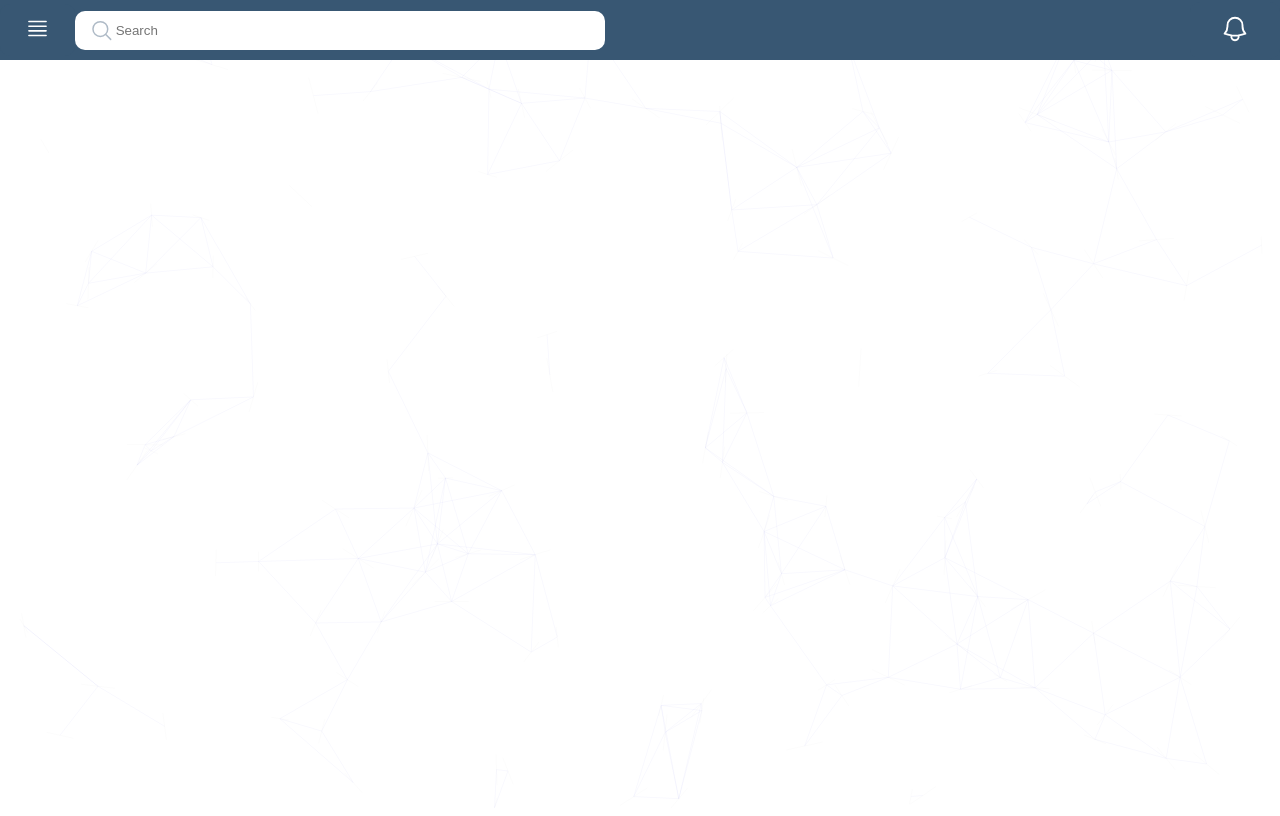
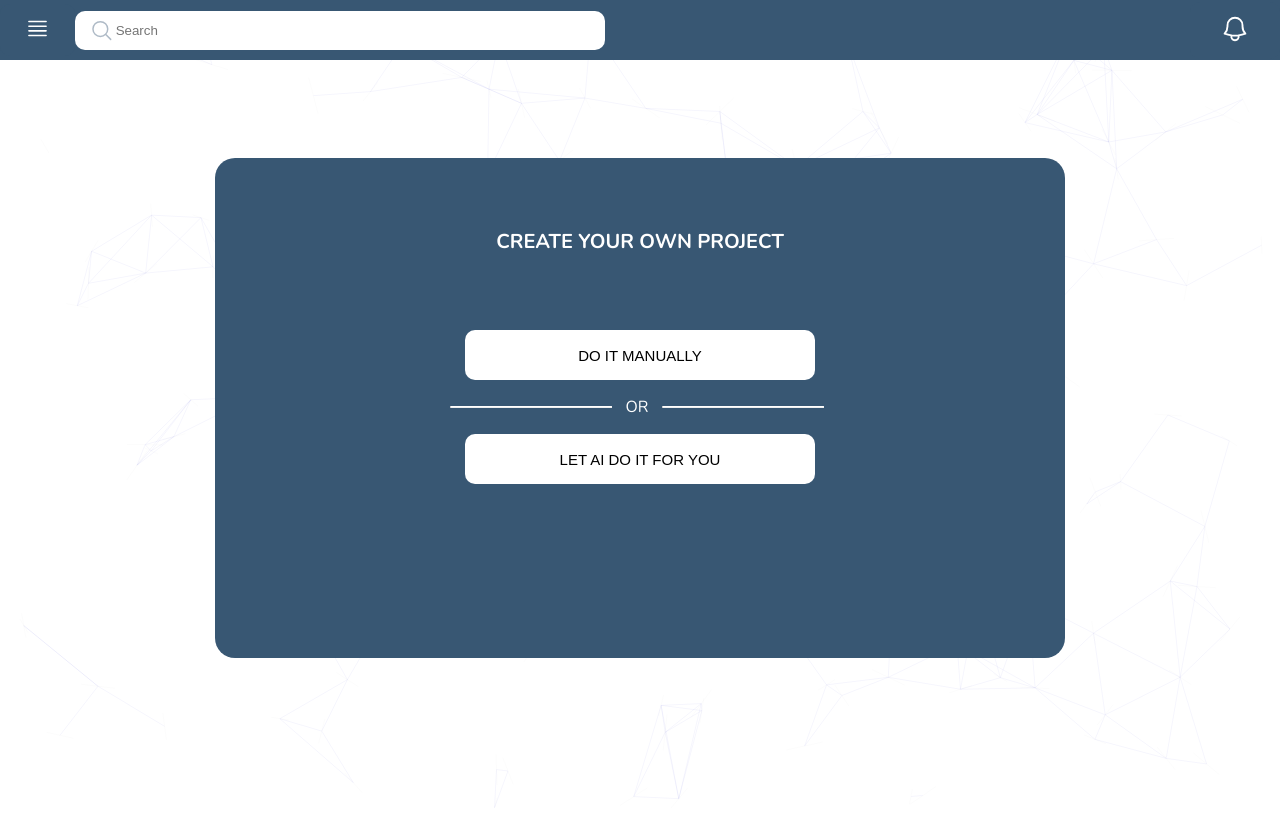
Before and after one commit to acm-projects/HackLab, a Next.js app: page /CreateProject in a window 1280 px wide. Built offline with nearby package versions, Linux system fonts and the light colour scheme.

Commit message:
NavBar Fixed

```diff
--- a/src/app/CreateProject/page.tsx
+++ b/src/app/CreateProject/page.tsx
@@ -1,13 +1,37 @@
 "use client";
 import NavBar from "../components/NavBar";
-import { motion } from "framer-motion";
+import { useRouter } from "next/navigation";
 import "../globals.css";
 
 export default function CreateProject() {
+  const router = useRouter();
   return (
     <div className="h-screen flex flex-col items-center justify-center">
       <NavBar/>
-      <div className="h-[500px] w-[450px] bg-black justify-center items-center text-[#fff]">
+      <div className="h-[500px] w-[850px] bg-black justify-center items-center bg-[#385773] text-[#fff] rounded-[20px] font-nunito">
+        <h3 className="text-[20px] flex justify-center items-center mt-[70px]">
+            CREATE YOUR OWN PROJECT
+        </h3>
+        <div className="items-center mt-[75px]">
+          <button className="w-[350px] h-[50px] bg-[#ffffff] text-[#000] hover:bg-gray-900 border-none
+                      focus:ring-4 focus:outline-none focus:ring-blue-300
+                      font-nunito text-[15px] flex text-center justify-center items-center gap-2 rounded-[10px] ml-[250px]" onClick={() => router.push("/ManualProject")}>
+              <p>DO IT MANUALLY</p>
+          </button>
+
+          <div className="flex items-center justify-center w-[400px] ml-[222px]">
+            <hr className="w-[160px] border-t border-white" /> {/* Left line */}
+            <p >OR</p> {/* OR text with horizontal margin */}
+            <hr className="w-[160px] border-t border-white" /> {/* Right line */}
+          </div>
+
+          <button className="w-[350px] h-[50px] bg-[#ffffff] text-[#000] hover:bg-gray-900 border-none
+                      focus:ring-4 focus:outline-none focus:ring-blue-300
+                      font-nunito text-[15px] flex text-center justify-center items-center gap-2 rounded-[10px] ml-[250px]">
+              <p>LET AI DO IT FOR YOU</p>
+
+          </button>
+        </div>
 
       </div>
     </div>
--- /dev/null
+++ b/src/app/ManualProject/page.tsx
@@ -0,0 +1,12 @@
+"use client";
+import NavBar from "../components/NavBar";
+import "../globals.css";
+
+
+export default function ManualProject() {
+  return (
+    <div>
+        <NavBar/>
+    </div>
+  );
+}
--- a/src/app/components/NavBar.tsx
+++ b/src/app/components/NavBar.tsx
@@ -97,7 +97,7 @@ export default function NavBar() {
           className="w-full bg-[#385773] text-[#fff] hover:bg-gray-900 border-none
                     focus:ring-4 focus:outline-none focus:ring-blue-300
                     font-nunito rounded-[10px] text-[30px]
-                    text-start flex items-center gap-2 justify-start mt-[15px] px-[50px] py-[10px]"
+                    text-start flex items-center gap-2 justify-start mt-[15px] px-[50px]"
           onClick={() => router.push("/homeScreen")} // Navigate to the home screen
         >
           HackLab
@@ -106,9 +106,9 @@ export default function NavBar() {
         <div className="w-full flex flex-col mt-[130px] space-y-4 items-start ml-[30px]">
           {/* Dashboard Link */}
           <button
-            className="mt-auto mb-[50px] bg-[#385773] text-primary hover:text-white border-none
+            className="mb-[20px] bg-[#385773] text-primary hover:text-white border-none
                     hover:bg-gray-900 focus:ring-4 focus:outline-none focus:ring-blue-300
-                    font-nunito rounded-[10px] text-[15px] px-[20px] text-center z-50 lex flex items-center gap-2"
+                    font-nunito rounded-[10px] text-[15px] px-[20px] text-center flex items-center"
             onClick={() => router.push("/my-projects")}
           >
             <svg xmlns="http://www.w3.org/2000/svg" fill="none" viewBox="0 0 24 24" strokeWidth="1.5" stroke="currentColor" className="size-[25px]">
@@ -120,7 +120,7 @@ export default function NavBar() {
 
           {/* FindProjects Link */}
           <button
-            className="mt-auto mb-[50px] bg-[#385773] text-primary hover:text-white border-none
+            className="mb-[20px] bg-[#385773] text-primary hover:text-white border-none
                     hover:bg-gray-900 focus:ring-4 focus:outline-none focus:ring-blue-300
                     font-nunito rounded-[10px] text-[15px] px-[20px] text-center z-50 lex flex items-center gap-2"
             onClick={() => router.push("/find-projects")}
@@ -145,7 +145,7 @@ export default function NavBar() {
 
           {/* CreateProject Link */}
           <button
-            className="mt-auto mb-[50px] bg-[#385773] text-primary hover:text-white border-none
+            className="mt-auto bg-[#385773] text-primary hover:text-white border-none
                     hover:bg-gray-900 focus:ring-4 focus:outline-none focus:ring-blue-300
                     font-nunito rounded-[10px] text-[15px] px-[20px] text-center z-50 flex items-center gap-2"
             onClick={() => router.push("/CreateProject")}
@@ -159,12 +159,25 @@ export default function NavBar() {
           </button>
         </div>
 
+        {/* Profile Button */}
+        <button
+          className="mt-auto bg-[#385773] text-primary hover:text-white border-none
+                    hover:bg-gray-900 focus:ring-4 focus:outline-none focus:ring-blue-300
+                    font-nunito rounded-[10px] text-[15px] px-[20px] py-[12px] text-center z-50 flex items-center gap-2 ml-[30px]"
+          onClick={() => router.push("/Profile")}
+        >
+          <svg xmlns="http://www.w3.org/2000/svg" fill="none" viewBox="0 0 24 24" strokeWidth="1.5" stroke="currentColor" className="size-[25px]">
+            <path strokeLinecap="round" strokeLinejoin="round" d="M17.982 18.725A7.488 7.488 0 0 0 12 15.75a7.488 7.488 0 0 0-5.982 2.975m11.963 0a9 9 0 1 0-11.963 0m11.963 0A8.966 8.966 0 0 1 12 21a8.966 8.966 0 0 1-5.982-2.275M15 9.75a3 3 0 1 1-6 0 3 3 0 0 1 6 0Z" />
+          </svg>
+          &nbsp; Profile
+        </button>
+
         {/* Logout Button */}
         <button
-          className="mt-auto mb-[50px] bg-[#385773] text-primary hover:text-white border-none
+          className="mb-[50px] bg-[#385773] text-primary hover:text-white border-none
                     hover:bg-gray-900 focus:ring-4 focus:outline-none focus:ring-blue-300
                     font-nunito rounded-[10px] text-[15px] px-[20px] py-[12px] text-center z-50 flex items-center gap-2 ml-[30px]"
-          onClick={() => setShowLogoutPopup(true)}
+          onClick={() => router.push("/")}
         >
           {/* Logout Icon */}
           <svg
@@ -186,35 +199,6 @@ export default function NavBar() {
         </button>
       </div>
 
-      {/* Logout Confirmation Popup */}
-      {showLogoutPopup && (
-        <div className="fixed inset-0 bg-black bg-opacity-50 flex items-center justify-center z-[1000]">
-          {/* Popup Box */}
-          <div className="bg-white p-8 rounded-lg shadow-xl text-center font-nunito max-w-md w-full mx-4">
-            {/* Popup Text */}
-            <p className="text-lg font-semibold mb-6 text-black">
-              Are you sure you want to logout?
-            </p>
-            {/* Buttons Container */}
-            <div className="flex justify-center space-x-4">
-              {/* Logout Button */}
-              <button
-                onClick={handleLogout}
-                className="bg-red-500 hover:bg-red-700 text-white font-bold py-2 px-6 rounded-lg transition duration-300"
-              >
-                Logout
-              </button>
-              {/* Back Button */}
-              <button
-                onClick={() => setShowLogoutPopup(false)}
-                className="bg-gray-300 hover:bg-gray-400 text-black font-bold py-2 px-6 rounded-lg transition duration-300"
-              >
-                Back
-              </button>
-            </div>
-          </div>
-        </div>
-      )}
     </div>
   );
 }
--- a/src/app/components/lowpolybackground.tsx
+++ b/src/app/components/lowpolybackground.tsx
@@ -52,8 +52,8 @@ const LowPolyBackground: React.FC = () => {
       ctx.clearRect(0, 0, canvas.width, canvas.height);
 
       // Draw connections with reduced opacity
-      ctx.globalAlpha = 0.2; // Reduced opacity for connections
-      ctx.strokeStyle = "rgba(0, 32, 192, 0.3)";
+      ctx.globalAlpha = 0.4; // Reduced opacity for connections
+      ctx.strokeStyle = "rgba(0, 32, 192, 0.2)";
       ctx.lineWidth = 0.5;
 
       for (let i = 0; i < particlesRef.current.length; i++) {
```
Also changed, not shown: src/app/AIProject/page.tsx (added).
